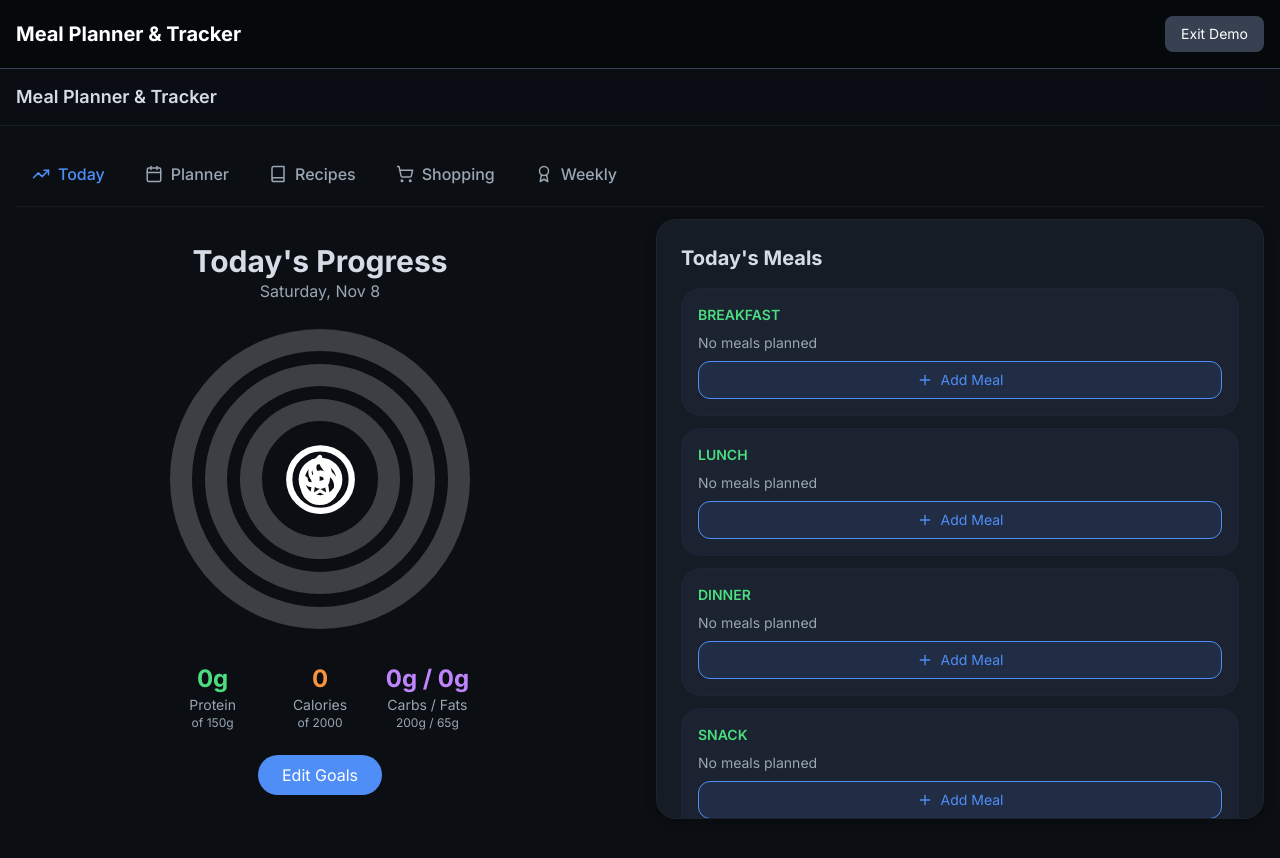
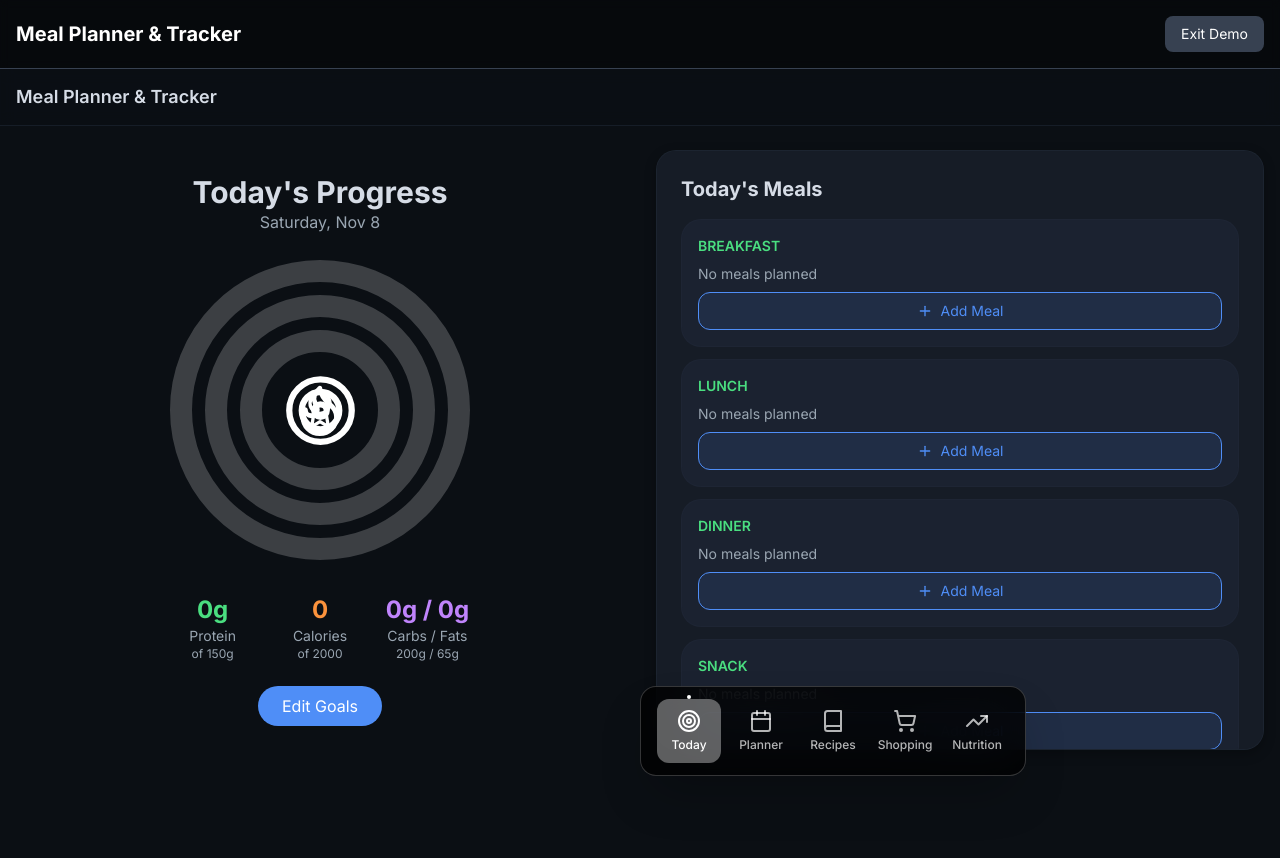
Before and after one commit to CasterlyGit/Meal-Planner, a React (Vite) app: page / in a window 1280 px wide. Both pictures are taken after a click on the button "Try Demo Mode (No Account)". Shown: the top 858 px of the page. Built offline with nearby package versions, Linux system fonts and the light colour scheme.

Commit message:
Add dock at bottom for navigation between pages

```diff
--- a/src/App.tsx
+++ b/src/App.tsx
@@ -24,7 +24,6 @@ import EmptyState from './ui/EmptyState'
 import Skeleton from './ui/Skeleton'
 import useDebounce from './hooks/useDebounce'
 import InstallButton from './components/InstallButton'
-
 
 // -------------------- TYPES --------------------
 type Recipe = {
@@ -59,15 +58,12 @@ const AppleRing = ({
   const radius = (size - strokeWidth) / 2
   const circumference = radius * 2 * Math.PI
 
-  // spring for percentage value
   const spring = useSpring(0, { stiffness: 120, damping: 20, mass: 0.4 })
 
-  // update spring whenever percentage changes
   useEffect(() => {
     spring.set(percentage)
   }, [percentage, spring])
 
-  // derive strokeDashoffset from spring (this replaces spring.to(...))
   const dashoffset = useTransform(spring, (p) => {
     const pct = Math.min(p, 100)
     return circumference - (pct / 100) * circumference
@@ -103,7 +99,7 @@ const AppleRing = ({
           style={{
             strokeLinecap: 'round',
             filter: 'drop-shadow(0 0 8px rgba(255,255,255,0.5))',
-            strokeDashoffset: dashoffset, // <-- motion value
+            strokeDashoffset: dashoffset,
           }}
         />
       </svg>
@@ -112,6 +108,68 @@ const AppleRing = ({
         <Icon size={size * 0.25} className="text-white" />
       </div>
     </div>
+  )
+}
+
+// New Bottom Dock Component
+const BottomDock = ({ view, setView }: { view: string; setView: (view: any) => void }) => {
+  const views = [
+    { id: 'today', label: 'Today', icon: Target },
+    { id: 'planner', label: 'Planner', icon: Calendar },
+    { id: 'recipes', label: 'Recipes', icon: Book },
+    { id: 'shopping', label: 'Shopping', icon: ShoppingCart },
+    { id: 'nutrition', label: 'Nutrition', icon: TrendingUp },
+  ] as const
+
+  return (
+    <motion.div
+      className="fixed bottom-6 left-1/2 transform -translate-x-1/2 z-40"
+      initial={{ opacity: 0, y: 20 }}
+      animate={{ opacity: 1, y: 0 }}
+      transition={{ duration: 0.3 }}
+    >
+      <div className="flex items-center gap-2 bg-black/80 backdrop-blur-xl rounded-2xl border border-white/20 px-4 py-3 shadow-2xl">
+        {views.map((item) => {
+          const Icon = item.icon
+          const isActive = view === item.id
+
+          return (
+            <motion.button
+              key={item.id}
+              onClick={() => setView(item.id)}
+              className={`relative flex flex-col items-center justify-center w-16 h-16 rounded-xl transition-all duration-200 ${
+                isActive
+                  ? 'bg-white/20 text-white'
+                  : 'text-white/70 hover:text-white hover:bg-white/10'
+              }`}
+              whileHover={{ scale: 1.05 }}
+              whileTap={{ scale: 0.95 }}
+            >
+              {isActive && (
+                <motion.div
+                  className="absolute inset-0 bg-white/20 rounded-xl"
+                  layoutId="activeBackground"
+                  transition={{ type: "spring", stiffness: 300, damping: 30 }}
+                />
+              )}
+              <Icon size={24} className="relative z-10" />
+              <span className="text-xs mt-1 relative z-10 font-medium">
+                {item.label}
+              </span>
+
+              {isActive && (
+                <motion.div
+                  className="absolute -top-1 w-1 h-1 bg-white rounded-full"
+                  initial={{ scale: 0 }}
+                  animate={{ scale: 1 }}
+                  transition={{ delay: 0.1 }}
+                />
+              )}
+            </motion.button>
+          )
+        })}
+      </div>
+    </motion.div>
   )
 }
 
@@ -644,11 +702,10 @@ export default function MealPlannerApp({ user, demo = false }: Props) {
 
   return (
     <LayoutShell title="Meal Planner & Tracker" actions={<InstallButton variant="ghost" size="sm" />}>
-      {/* NAV */}
-      <div className="mb-3 border-b border-on-outline/30 pb-2">
-        <TopTabs view={view} setView={setView} />
-      </div>
+      {/* Remove the old top navigation */}
 
+      {/* Add padding bottom to ensure content isn't hidden behind the dock */}
+      <div className="pb-24">
         {/* VIEWS */}
         {view === 'today' && (
           <div className="grid grid-cols-1 lg:grid-cols-2 gap-8">
@@ -1103,6 +1160,10 @@ export default function MealPlannerApp({ user, demo = false }: Props) {
             })()}
           </div>
         )}
+      </div>
+
+      {/* Bottom Dock */}
+      <BottomDock view={view} setView={setView} />
 
       {/* Modals */}
       {showAddRecipe && <RecipeForm onSubmit={addRecipe} onCancel={() => setShowAddRecipe(false)} />}
```
Lines whose indentation alone changed are shown as unchanged.
